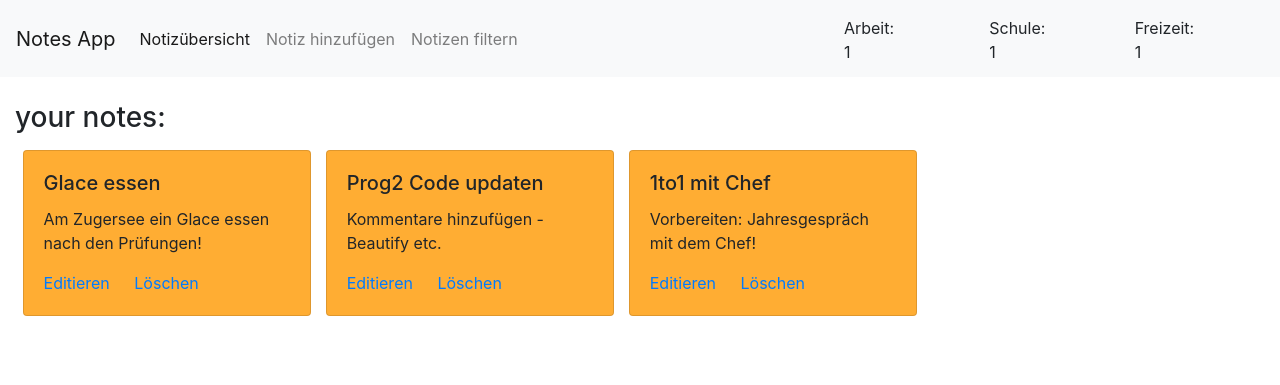
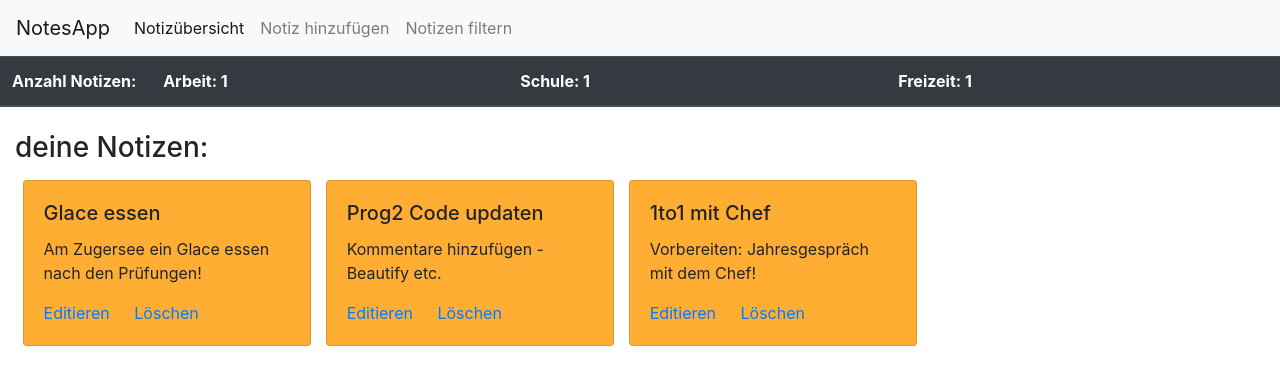
Before and after one commit to tilfoe/Prog2, a Flask app: page / in a window 1280 px wide. Shown: the top 385 px of the page. Run offline with Flask 2, Linux system fonts and the light colour scheme; lists and menus that the app fills with data are empty; some libraries are stand-ins or nearby versions.

Commit message:
Notiz Counter angepasst, nurnoch auf der Index-Seite ersichtlich.

```diff
--- a/templates/header.html
+++ b/templates/header.html
@@ -1,12 +1,12 @@
 <head>
 	<meta charset="utf-8">
-	<title>Notes App</title>
+	<title>NotesApp</title>
 	<link rel="stylesheet" type="text/css" href="{{ url_for('static', filename='bootstrap/css/bootstrap.min.css') }}">
 	<script type="text/javascript" src="{{ url_for('static', filename='bootstrap/js/jquery-3.4.1.slim.min.js') }}"></script>
 	<script type="text/javascript" src="{{ url_for('static', filename='bootstrap/js/bootstrap.min.js') }}"></script>
 
 	<nav class="navbar navbar-expand-lg navbar-light bg-light">
-			<a class="navbar-brand" href="#">Notes App</a>
+			<a class="navbar-brand" href="#">NotesApp</a>
 			<button class="navbar-toggler" type="button" data-toggle="collapse" data-target="#navbarNav" aria-controls="navbarNav" aria-expanded="false" aria-label="Toggle navigation">
 			<span class="navbar-toggler-icon"></span>
 			</button>
@@ -24,15 +24,7 @@
 				</ul>
 			</div>
 
-			<div class="navbar"; style="width: 1px; margin-right: 3cm; margin-bottom: -0.5cm">
-				<p>Arbeit: {{count_work}}</p>
-			</div>
-			<div class="navbar"; style="width: 1px; margin-right: 3cm; margin-bottom: -0.5cm">
-				<p>Schule: {{count_school}}</p>
-			</div>
-			<div class="navbar"; style="width: 1px; margin-right: 3cm; margin-bottom: -0.5cm">
-				<p>Freizeit: {{count_sparetime}}</p>
-			</div>
+
 
 
 		</nav>
--- a/templates/index.html
+++ b/templates/index.html
@@ -4,8 +4,20 @@
 
 	<body>
 
+		<table class="table"; style="width: 100%; margin-bottom: 0.5cm">
+			<thead class="thead-dark">
+				<tr>
+					<th scope="col"; style="width: 4cm">Anzahl Notizen:</th>
+					<th scope="col">Arbeit: {{count_work}} </th>
+					<th scope="col">Schule: {{count_school}}</th>
+					<th scope="col">Freizeit: {{count_sparetime}}</th>
+				</tr>
+			</thead>
+		</table>
+
+
 		<div class="container-fluid mt-4">
-			<h3>your notes: </h3>
+			<h3>deine Notizen: </h3>
 			{% for note in notes %}
 				<div class="card" style="width: 18rem; margin: 0.2cm; float:left; background-color: #FFAD33">
 					<div class="card-body">
--- a/templates/search.html
+++ b/templates/search.html
@@ -4,7 +4,7 @@
 	<body>
 
 		<div class="container-fluid mt-4">
-			<h1>Notiz filtern </h1>
+			<h1>Notiz filtern: </h1>
 			<form method="POST">
 
 				<div class="form-group">
```
Also changed, not shown: start.py (line endings or trailing spaces).
